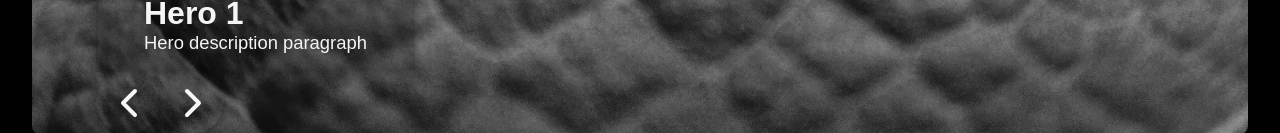
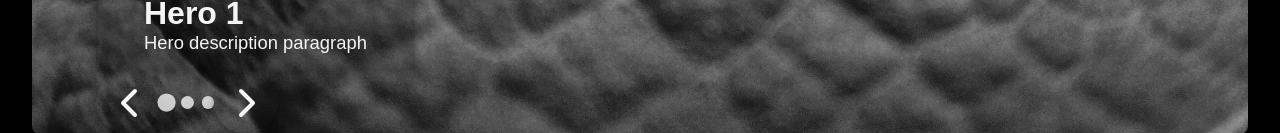
Before and after one commit to froma-dev/dashie, a React (Vite) app: page / in a window 1280 px wide. Shown: the part 819-952 px from the top of the page. Built offline with nearby package versions, Linux system fonts and the light colour scheme.

Commit message:
add navigation bullets

```diff
--- a/src/components/Hero/HeroCarousel.css
+++ b/src/components/Hero/HeroCarousel.css
@@ -1,17 +1,27 @@
 .hero.carousel {
     position: relative;
 
+    .hero-container {
+        display: grid;
+        grid-template-columns: 1fr 0fr;
+        grid-template-rows: 1fr auto;
+        grid-row: 1;
+        grid-column: 1;
+    }
+
+    .hero__navigation {
+        display: flex;
+        grid-row: 1;
+        grid-column: 1;
+        align-self: flex-end;
+        z-index: 1;
+
         .hero__nav {
             display: flex;
-        justify-content: space-between;
             align-items: center;
-        grid-row: 1;
+            padding-left: 4rem;
+            grid-row: 2;
             grid-column: 1;
-        height: 4rem;
-        z-index: 1;
-        bottom: 0;
-        padding-left: 4rem;
-        position: absolute;
 
             .hero__nav__button {
                 border-radius: 50%;
@@ -20,6 +30,12 @@
                 padding: 0.5rem;
                 box-shadow: var(--elevation-medium);
                 border: 1px solid transparent;
+            }
+        }
+
+        .progress-countdown {
+            grid-row: 2;
+            grid-column: 1;
         }
     }
 
--- a/src/components/Hero/HeroCarousel.tsx
+++ b/src/components/Hero/HeroCarousel.tsx
@@ -3,6 +3,7 @@ import "./HeroCarousel.css";
 import { useState } from "react";
 import HeroCarouselNav from "./HeroCarouselNav";
 import { classNamesBuilder } from "../../utils/utils";
+import ProgressCountdown from "../Progress/ProgressCountdown";
 
 interface HeroCarouselProps extends HeroProps {
   data: HeroProps[];
@@ -37,6 +38,7 @@ const HeroCarousel = (props: HeroCarouselProps) => {
 
   return (
     <Hero isCarousel {...props} className="carousel">
+      <div className="hero-container">
         {heroes.map((hero) => (
           <div
             className={classNamesBuilder("hero__content", getHeroClass(hero))}
@@ -53,9 +55,12 @@ const HeroCarousel = (props: HeroCarouselProps) => {
             </div>
           </div>
         ))}
+      </div>
       <HeroCarouselNav
         onClick={handleNavigation}
         onKeyDown={handleNavigation}
+        length={dataLength}
+        current={current}
       />
     </Hero>
   );
--- a/src/components/Hero/HeroCarouselNav.tsx
+++ b/src/components/Hero/HeroCarouselNav.tsx
@@ -1,14 +1,22 @@
 import Button from "../Button/Button";
 import { IconChevronLeft, IconChevronRight } from "@tabler/icons-react";
+import ProgressCountdown from "../Progress/ProgressCountdown";
 
 type Direction = "previous" | "next";
 interface HeroNavCarouselProps {
   onClick: (dir: Direction) => void;
   onKeyDown: (dir: Direction) => void;
+  length: number;
+  current: number;
 }
 const NEXT: Direction = "next";
 const PREVIOUS: Direction = "previous";
-const HeroCarouselNav = ({ onClick, onKeyDown }: HeroNavCarouselProps) => {
+const HeroCarouselNav = ({
+  onClick,
+  onKeyDown,
+  length,
+  current,
+}: HeroNavCarouselProps) => {
   const handleKeyDown = (event: React.KeyboardEvent) => {
     if (event.code === "ArrowLeft") {
       onKeyDown(PREVIOUS);
@@ -18,7 +26,8 @@ const HeroCarouselNav = ({ onClick, onKeyDown }: HeroNavCarouselProps) => {
   };
 
   return (
-    <nav className="hero__nav">
+    <nav className="hero__navigation">
+      <div className="hero__nav">
         <Button
           className="hero__nav__button"
           onKeyDown={handleKeyDown}
@@ -26,6 +35,7 @@ const HeroCarouselNav = ({ onClick, onKeyDown }: HeroNavCarouselProps) => {
         >
           <IconChevronLeft size={48} />
         </Button>
+        <ProgressCountdown length={length} activeIndex={current} />
         <Button
           className="hero__nav__button"
           onKeyDown={handleKeyDown}
@@ -33,6 +43,7 @@ const HeroCarouselNav = ({ onClick, onKeyDown }: HeroNavCarouselProps) => {
         >
           <IconChevronRight size={48} />
         </Button>
+      </div>
     </nav>
   );
 };
--- /dev/null
+++ b/src/components/Progress/ProgressCountdown.css
@@ -0,0 +1,32 @@
+.progress-countdown {
+    display: flex;
+    gap: 0.5rem;
+    align-items: center;
+    justify-content: center;
+
+    .progress-countdown__bullet {
+        width: 0.8rem;
+        height: 0.8rem;
+        overflow: hidden;
+
+        -webkit-appearance: none;
+        appearance: none;
+        background-color: var(--nav-bullet-background);
+        border-radius: 1rem;
+        transition: transform 0.3s ease;
+
+        &.active {
+            transform: scale(1.4);
+        }
+
+        &::-webkit-progress-value {
+            background-color: var(--nav-bullet-value-background);
+            border-radius: 2rem;
+        }
+
+        &::-webkit-progress-bar {
+            background-color: inherit;
+            border-radius: 2rem;
+        }
+    }
+}
--- /dev/null
+++ b/src/components/Progress/ProgressCountdown.tsx
@@ -0,0 +1,24 @@
+import "./ProgressCountdown.css";
+
+interface ProgressCountdownProps {
+  length: number;
+  activeIndex: number;
+}
+
+const ProgressCountdown = ({ length, activeIndex }: ProgressCountdownProps) => {
+  return (
+    <div className="progress-countdown">
+      {Array.from({ length }).map((_, index) => (
+        <progress
+          className={`progress-countdown__bullet ${
+            index === activeIndex ? "active" : ""
+          }`}
+          key={index}
+          value={0}
+        ></progress>
+      ))}
+    </div>
+  );
+};
+
+export default ProgressCountdown;
--- a/src/index.css
+++ b/src/index.css
@@ -73,6 +73,11 @@
   --elevation-medium: 0 4px 8px color-mix(in srgb-linear, black 30%, transparent);
   --elevation-high: 0 8px 16px color-mix(in srgb-linear, black 40%, transparent);
   --focus-ring: 0 0 0 3px color-mix(in srgb-linear, var(--interactive-primary) 40%, transparent);
+
+  --nav-bullet-background: var(--surface-light-75);
+  --nav-bullet-border-color: var(--border-emphasized);
+  --nav-bullet-value-background: var(--interactive-primary);
+
 
   color-scheme: light dark;
   font-synthesis: none;
```
Lines whose indentation alone changed are shown as unchanged.
